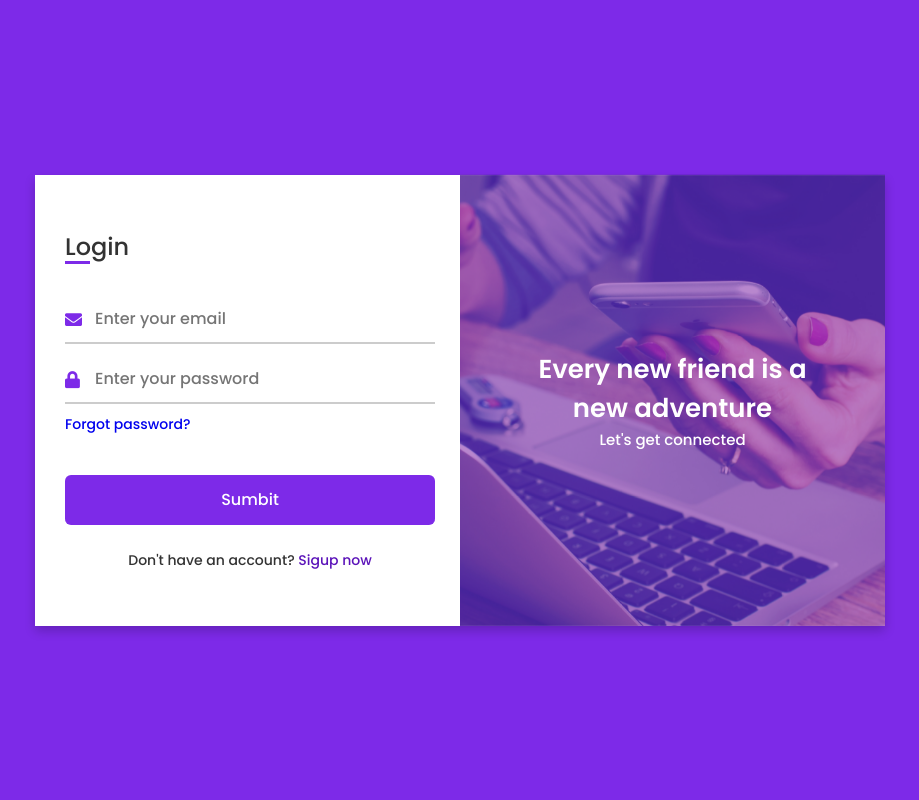
After one commit to MaherElshimy/Practice-Shark, a PHP site: page /login.php in a window 1280 px wide. The commit adds this page. Shown: the whole page, without its empty margins (180-1099 px from the left). Run offline with PHP 8.4, Linux system fonts and the light colour scheme.

Commit message:
End Register And Login

```diff
--- a/CRUD/add.html
+++ b/CRUD/add_student.html
@@ -37,7 +37,7 @@ div {
 <h3>Using CSS to style an HTML Form</h3>
 
 <div>
-  <form action="add.php" method="POST">
+  <form action="add_student.php" method="POST">
     <label for="fname">Name</label>
     <input type="text" name="student" placeholder="Your name..">
 
--- /dev/null
+++ b/CRUD/login.php
@@ -0,0 +1,109 @@
+<?php
+
+session_start();
+if (isset($_POST['email'])){
+
+    $email = $_POST['email'];
+    $password = md5($_POST['password']);
+
+    $connection_with_DB = mysqli_connect("localhost" , "root", "" , "shark management") ;
+    $query = "SELECT `firstname` , `email`  FROM `users` WHERE `email` = '$email' && `password` = '$password'" ;
+    $connect_data = mysqli_query($connection_with_DB , $query);
+
+    $user = mysqli_fetch_assoc($connect_data);
+
+    if(!empty($user)) {
+        $_SESSION['user'] = $user ;
+        header("location: show.php");
+    }
+}
+
+?>
+
+
+
+
+<!DOCTYPE html>
+<!-- Coding by CodingNepal | www.codingnepalweb.com-->
+<html lang="en" dir="ltr">
+  <head>
+    <meta charset="UTF-8">
+    <title> Login and Registration Form in HTML & CSS | CodingLab </title>
+    <link rel="stylesheet" href="style.css">
+    <!-- Fontawesome CDN Link -->
+    <link rel="stylesheet" href="https://cdnjs.cloudflare.com/ajax/libs/font-awesome/5.15.3/css/all.min.css">
+    <meta name="viewport" content="width=device-width, initial-scale=1.0">
+   </head>
+<body>
+  <div class="container">
+    <input type="checkbox" id="flip">
+    <div class="cover">
+      <div class="front">
+        <img src="images/frontImg.jpg" alt="">
+        <div class="text">
+          <span class="text-1">Every new friend is a <br> new adventure</span>
+          <span class="text-2">Let's get connected</span>
+        </div>
+      </div>
+      <div class="back">
+        <!--<img class="backImg" src="images/backImg.jpg" alt="">-->
+        <div class="text">
+          <span class="text-1">Complete miles of journey <br> with one step</span>
+          <span class="text-2">Let's get started</span>
+        </div>
+      </div>
+    </div>
+    <div class="forms">
+        <div class="form-content">
+          <div class="login-form">
+            <div class="title">Login</div>
+          <form action="login.php" method = "POST" >
+            <div class="input-boxes">
+              <div class="input-box">
+                <i class="fas fa-envelope"></i>
+
+                <input type="text" name = "email" placeholder="Enter your email" required>
+
+              </div>
+              <div class="input-box">
+                <i class="fas fa-lock"></i>
+
+                <input type="password" name = "password" placeholder="Enter your password" required>
+
+              </div>
+              <div class="text"><a href="#">Forgot password?</a></div>
+              <div class="button input-box">
+                <input type="submit" value="Sumbit">
+              </div>
+              <div class="text sign-up-text">Don't have an account? <label for="flip">Sigup now</label></div>
+            </div>
+        </form>
+      </div>
+        <div class="signup-form">
+          <div class="title">Signup</div>
+        <form action="#">
+            <div class="input-boxes">
+              <div class="input-box">
+                <i class="fas fa-user"></i>
+                <input type="text" placeholder="Enter your name" required>
+              </div>
+              <div class="input-box">
+                <i class="fas fa-envelope"></i>
+                <input type="text" placeholder="Enter your email" required>
+              </div>
+              <div class="input-box">
+                <i class="fas fa-lock"></i>
+                <input type="password" placeholder="Enter your password" required>
+              </div>
+              <div class="button input-box">
+                <input type="submit" value="Sumbit">
+              </div>
+              <div class="text sign-up-text">Already have an account? <label for="flip">Login now</label></div>
+            </div>
+      </form>
+    </div>
+    </div>
+    </div>
+  </div>
+</body>
+</html>
--- a/CRUD/show.php
+++ b/CRUD/show.php
@@ -1,5 +1,9 @@
 <?php
 
+session_start();
+if (empty($_SESSION['user'])) {
+    header("location: login.php");
+}
 $connect_with_DB = mysqli_connect("localhost","root" , "" ,"shark management");
 $query = "SELECT * FROM `student`" ;
 
--- /dev/null
+++ b/CRUD/style.css
@@ -0,0 +1,216 @@
+/* Google Font Link */
+@import url('https://fonts.googleapis.com/css2?family=Poppins:wght@200;300;400;500;600;700&display=swap');
+*{
+  margin: 0;
+  padding: 0;
+  box-sizing: border-box;
+  font-family: "Poppins" , sans-serif;
+}
+body{
+  min-height: 100vh;
+  display: flex;
+  align-items: center;
+  justify-content: center;
+  background: #7d2ae8;
+  padding: 30px;
+}
+.container{
+  position: relative;
+  max-width: 850px;
+  width: 100%;
+  background: #fff;
+  padding: 40px 30px;
+  box-shadow: 0 5px 10px rgba(0,0,0,0.2);
+  perspective: 2700px;
+}
+.container .cover{
+  position: absolute;
+  top: 0;
+  left: 50%;
+  height: 100%;
+  width: 50%;
+  z-index: 98;
+  transition: all 1s ease;
+  transform-origin: left;
+  transform-style: preserve-3d;
+}
+.container #flip:checked ~ .cover{
+  transform: rotateY(-180deg);
+}
+ .container .cover .front,
+ .container .cover .back{
+  position: absolute;
+  top: 0;
+  left: 0;
+  height: 100%;
+  width: 100%;
+}
+.cover .back{
+  transform: rotateY(180deg);
+  backface-visibility: hidden;
+}
+.container .cover::before,
+.container .cover::after{
+  content: '';
+  position: absolute;
+  height: 100%;
+  width: 100%;
+  background: #7d2ae8;
+  opacity: 0.5;
+  z-index: 12;
+}
+.container .cover::after{
+  opacity: 0.3;
+  transform: rotateY(180deg);
+  backface-visibility: hidden;
+}
+.container .cover img{
+  position: absolute;
+  height: 100%;
+  width: 100%;
+  object-fit: cover;
+  z-index: 10;
+}
+.container .cover .text{
+  position: absolute;
+  z-index: 130;
+  height: 100%;
+  width: 100%;
+  display: flex;
+  flex-direction: column;
+  align-items: center;
+  justify-content: center;
+}
+.cover .text .text-1,
+.cover .text .text-2{
+  font-size: 26px;
+  font-weight: 600;
+  color: #fff;
+  text-align: center;
+}
+.cover .text .text-2{
+  font-size: 15px;
+  font-weight: 500;
+}
+.container .forms{
+  height: 100%;
+  width: 100%;
+  background: #fff;
+}
+.container .form-content{
+  display: flex;
+  align-items: center;
+  justify-content: space-between;
+}
+.form-content .login-form,
+.form-content .signup-form{
+  width: calc(100% / 2 - 25px);
+}
+.forms .form-content .title{
+  position: relative;
+  font-size: 24px;
+  font-weight: 500;
+  color: #333;
+}
+.forms .form-content .title:before{
+  content: '';
+  position: absolute;
+  left: 0;
+  bottom: 0;
+  height: 3px;
+  width: 25px;
+  background: #7d2ae8;
+}
+.forms .signup-form  .title:before{
+  width: 20px;
+}
+.forms .form-content .input-boxes{
+  margin-top: 30px;
+}
+.forms .form-content .input-box{
+  display: flex;
+  align-items: center;
+  height: 50px;
+  width: 100%;
+  margin: 10px 0;
+  position: relative;
+}
+.form-content .input-box input{
+  height: 100%;
+  width: 100%;
+  outline: none;
+  border: none;
+  padding: 0 30px;
+  font-size: 16px;
+  font-weight: 500;
+  border-bottom: 2px solid rgba(0,0,0,0.2);
+  transition: all 0.3s ease;
+}
+.form-content .input-box input:focus,
+.form-content .input-box input:valid{
+  border-color: #7d2ae8;
+}
+.form-content .input-box i{
+  position: absolute;
+  color: #7d2ae8;
+  font-size: 17px;
+}
+.forms .form-content .text{
+  font-size: 14px;
+  font-weight: 500;
+  color: #333;
+}
+.forms .form-content .text a{
+  text-decoration: none;
+}
+.forms .form-content .text a:hover{
+  text-decoration: underline;
+}
+.forms .form-content .button{
+  color: #fff;
+  margin-top: 40px;
+}
+.forms .form-content .button input{
+  color: #fff;
+  background: #7d2ae8;
+  border-radius: 6px;
+  padding: 0;
+  cursor: pointer;
+  transition: all 0.4s ease;
+}
+.forms .form-content .button input:hover{
+  background: #5b13b9;
+}
+.forms .form-content label{
+  color: #5b13b9;
+  cursor: pointer;
+}
+.forms .form-content label:hover{
+  text-decoration: underline;
+}
+.forms .form-content .login-text,
+.forms .form-content .sign-up-text{
+  text-align: center;
+  margin-top: 25px;
+}
+.container #flip{
+  display: none;
+}
+@media (max-width: 730px) {
+  .container .cover{
+    display: none;
+  }
+  .form-content .login-form,
+  .form-content .signup-form{
+    width: 100%;
+  }
+  .form-content .signup-form{
+    display: none;
+  }
+  .container #flip:checked ~ .forms .signup-form{
+    display: block;
+  }
+  .container #flip:checked ~ .forms .login-form{
+    display: none;
+  }
+}
```
Also changed, not shown: CRUD/register.php (added, +124 -0 lines), CRUD/Images/backImg.jpg (added), CRUD/Images/frontImg.jpg (added), CRUD/add_student.php (renamed from CRUD/add.php).
